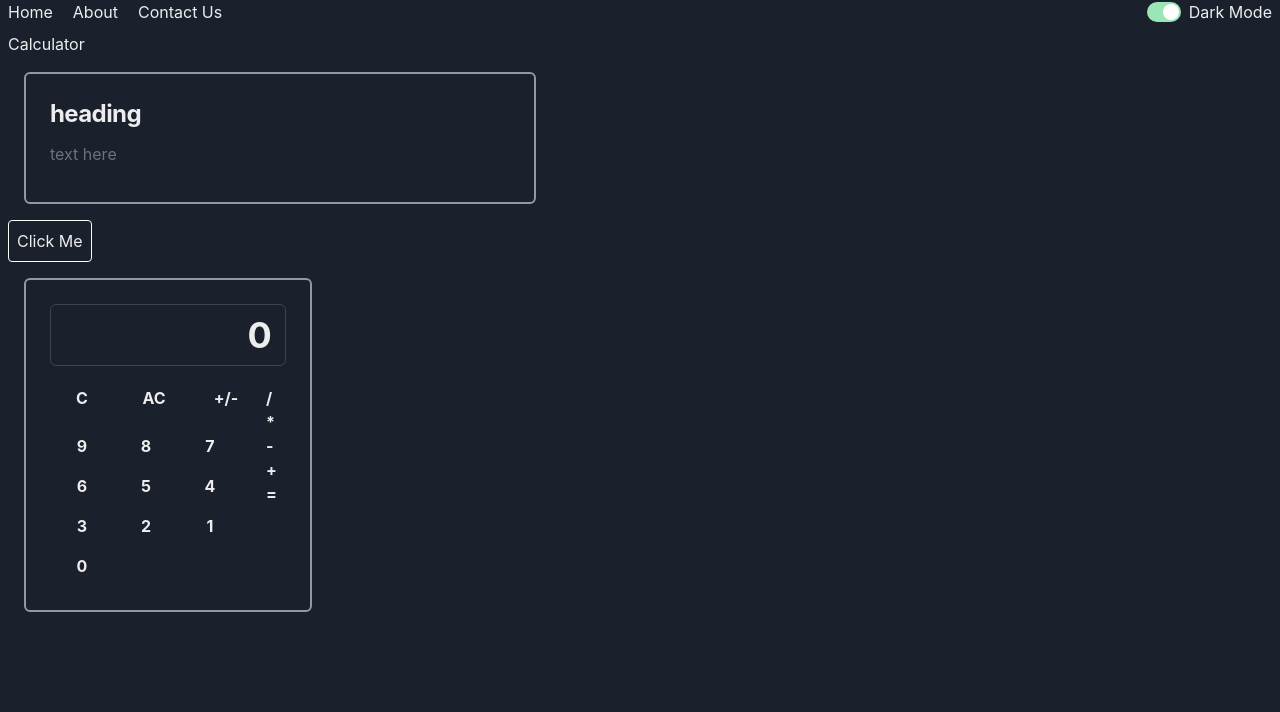
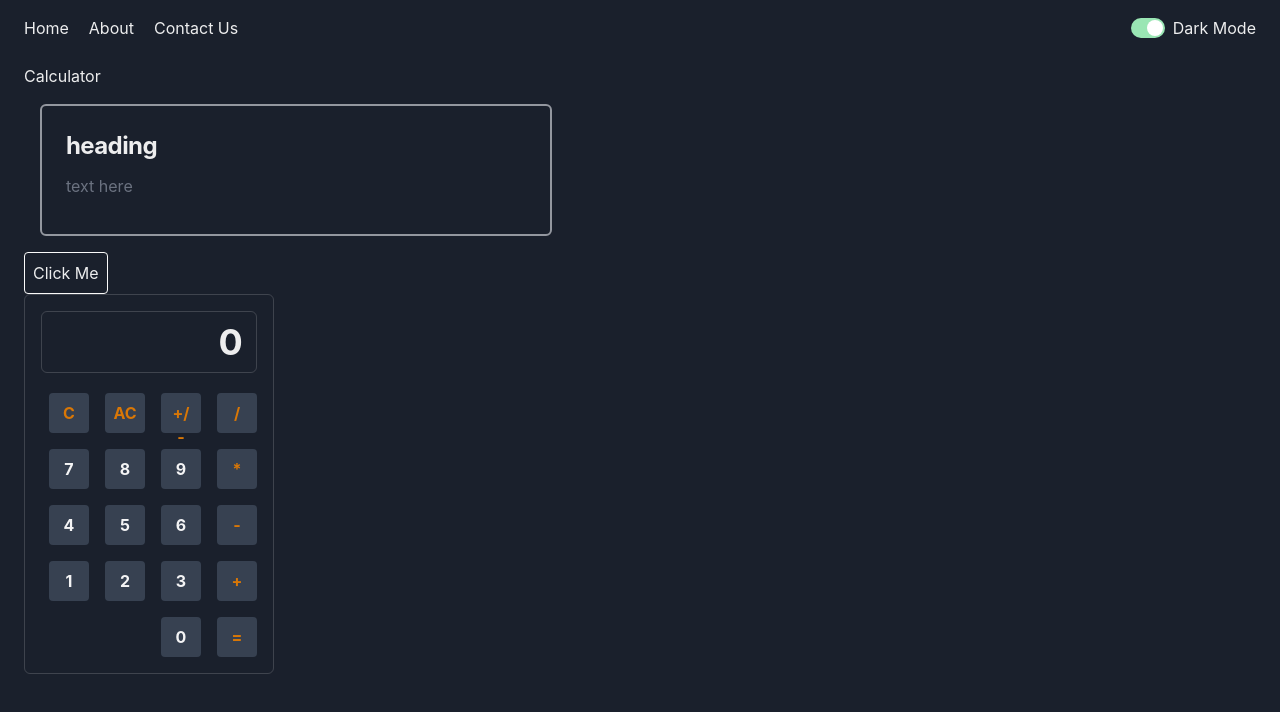
Before and after one commit to RiFactor/untitled, a React (Vite) app: page / in a window 1280 px wide. Shown: the top 712 px of the page. Built offline with nearby package versions, Linux system fonts and the light colour scheme.

Commit message:
Pretty calculator

```diff
--- a/src/App.tsx
+++ b/src/App.tsx
@@ -111,7 +111,7 @@ function App() {
   };
 
   return (
-    <div className="flex h-screen w-screen flex-col">
+    <div className="flex h-screen w-screen flex-col gap-4 p-4">
       <nav className="flex justify-between gap-2 px-2">
         {/* links will be better */}
         <div className="flex gap-5">
@@ -129,11 +129,9 @@ function App() {
             Click Me
           </button>
 
-          <div className="calculator md flex p-4 md:w-1/2" style={{ maxWidth: "320px" }}>
-            <div
-              className={` overflow-hidden rounded-md border-2 border-gray-200 border-opacity-60 dark:border-gray-700`}
-            >
-              <div className="p-6">
+          {/* CALCULATOR */}
+          <div className="flex max-w-[250px] flex-col gap-2 rounded-md border p-4 dark:border-neutral-700">
+            {/* SCREEN */}
             <h2 className="mb-3 rounded-md border p-3.5 text-right text-4xl font-bold leading-8 tracking-tight">
               {
                 // calculatorState.lastUpdated === "clear"
@@ -148,13 +146,14 @@ function App() {
                   : 0
               }
             </h2>
-                <div className="keypad text-white-700 flex flex-row font-bold">
+            <div className="flex flex-row gap-4">
               {/* want flex flex-row-reverse? */}
 
-                  <div className="numbers-and-operators flex flex-col gap-2">
-                    <div className="bonus-operators flex gap-2">
+              <div className="numbers-and-operators flex flex-col gap-4">
+                {/* pl-2 is a hack */}
+                <div className="flex gap-4 pl-2">
                   <button
-                        className="keypad text-white-700 w-16 p-2 font-bold"
+                    className="h-10 w-10 rounded bg-gray-700 p-2 font-bold text-amber-600"
                     onClick={() => {
                       // ToDo refactor?
                       if (calculatorState.lastUpdated === "operator") {
@@ -172,7 +171,7 @@ function App() {
                     C
                   </button>
                   <button
-                        className="keypad text-white-700 w-16 p-2 font-bold"
+                    className="h-10 w-10 rounded bg-gray-700 p-2 font-bold text-amber-600"
                     onClick={() => {
                       setCalculatorState({} as Calculator);
                       setError(false); // same here
@@ -181,7 +180,7 @@ function App() {
                     AC
                   </button>
                   <button
-                        className="keypad text-white-700 w-16 p-2 font-bold"
+                    className="h-10 w-10 rounded bg-gray-700 p-2 font-bold text-amber-600"
                     onClick={() => {
                       handleCalculator("+/-");
                       console.log(calculatorState.operator);
@@ -192,14 +191,14 @@ function App() {
                 </div>
 
                 {/* why isn't this style working */}
-                    <div className="gap-2">
+                <div className="flex flex-row-reverse flex-wrap gap-4 ">
                   {reverseNumericValues.reverse().map(number => {
                     return (
                       // find a way to get it to display a max of 3 per row
                       // do a for loop to find out if it needs to go on a new row
                       // for (i = 0; i < 12; i ++) {
                       <button
-                            className="keypad text-white-700 w-16 gap-20 p-2 font-bold"
+                        className="h-10 w-10 rounded bg-gray-700 p-2 font-bold text-zinc-100"
                         key={number}
                         onClick={() => handleCalculator(number)}
                       >
@@ -210,11 +209,12 @@ function App() {
                   })}
                 </div>
               </div>
-                  <div className="keypad text-white-700 w-16 p-2 font-bold">
+              <div className="flex flex-col gap-4 ">
                 {operators.map((operator, index) => {
                   // question -- should you use index?
                   return (
                     <button
+                      className="h-10 w-10 rounded bg-gray-700 p-2 font-bold text-amber-600"
                       key={index}
                       onClick={() => {
                         handleCalculator(operator);
@@ -230,8 +230,6 @@ function App() {
         </div>
       </div>
     </div>
-      </div>
-    </div>
   );
 }
 
```
Lines whose indentation alone changed are shown as unchanged.
